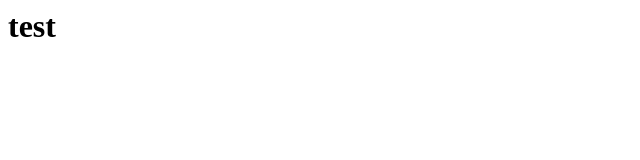
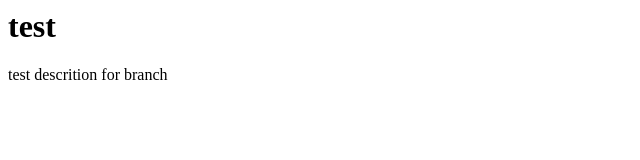
Before and after one commit to yousaf-anwar/demo-repositry, a plain HTML site: page index.html in a window 1280 px wide. Shown: the whole page, without its empty margins (0-640 px from the left). Drawn offline with Linux system fonts and the light colour scheme.

Commit message:
push to branch

```diff
--- a/index.html
+++ b/index.html
@@ -1 +1,2 @@
 <h1>test</h1>
+<p>test descrition for branch</p>
```
